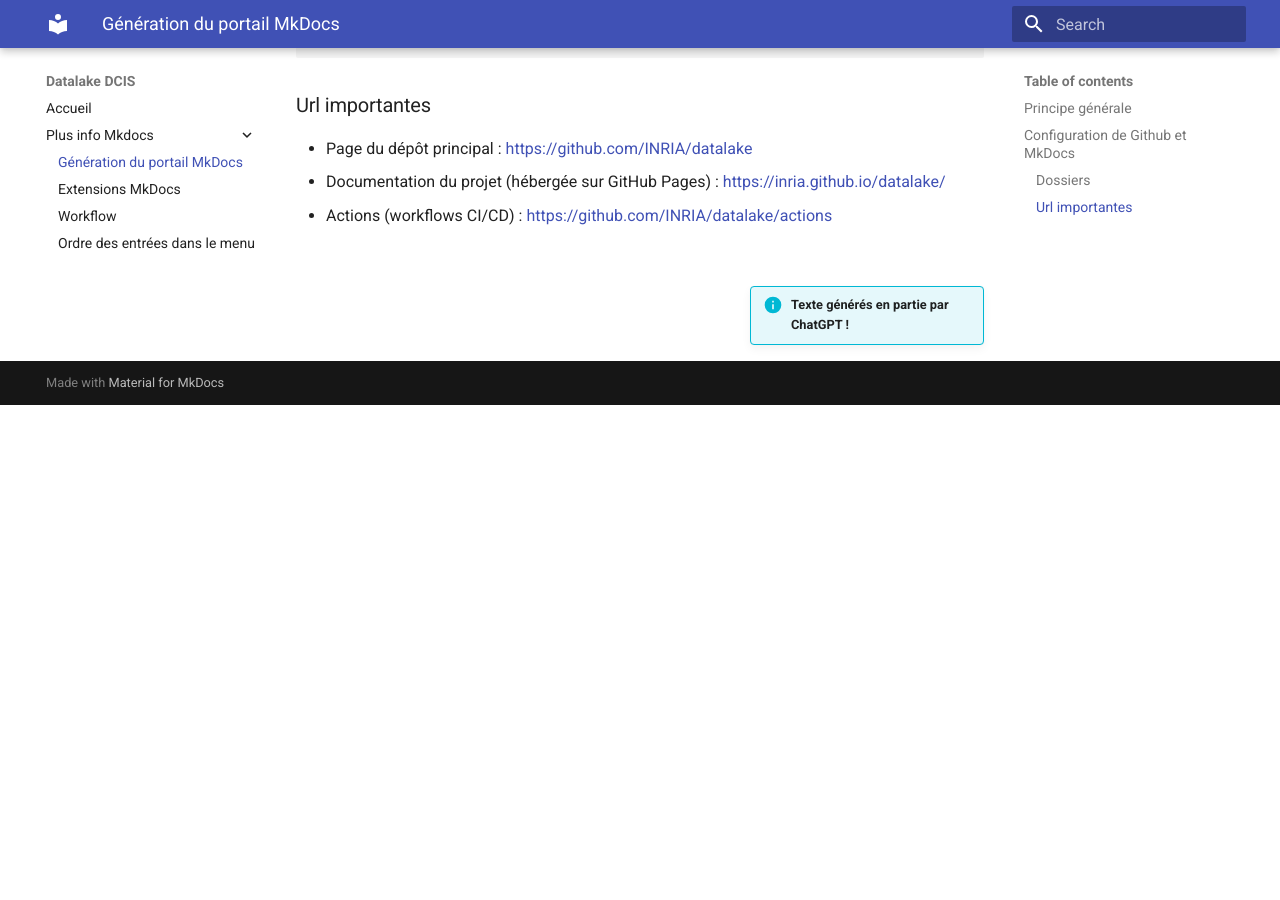
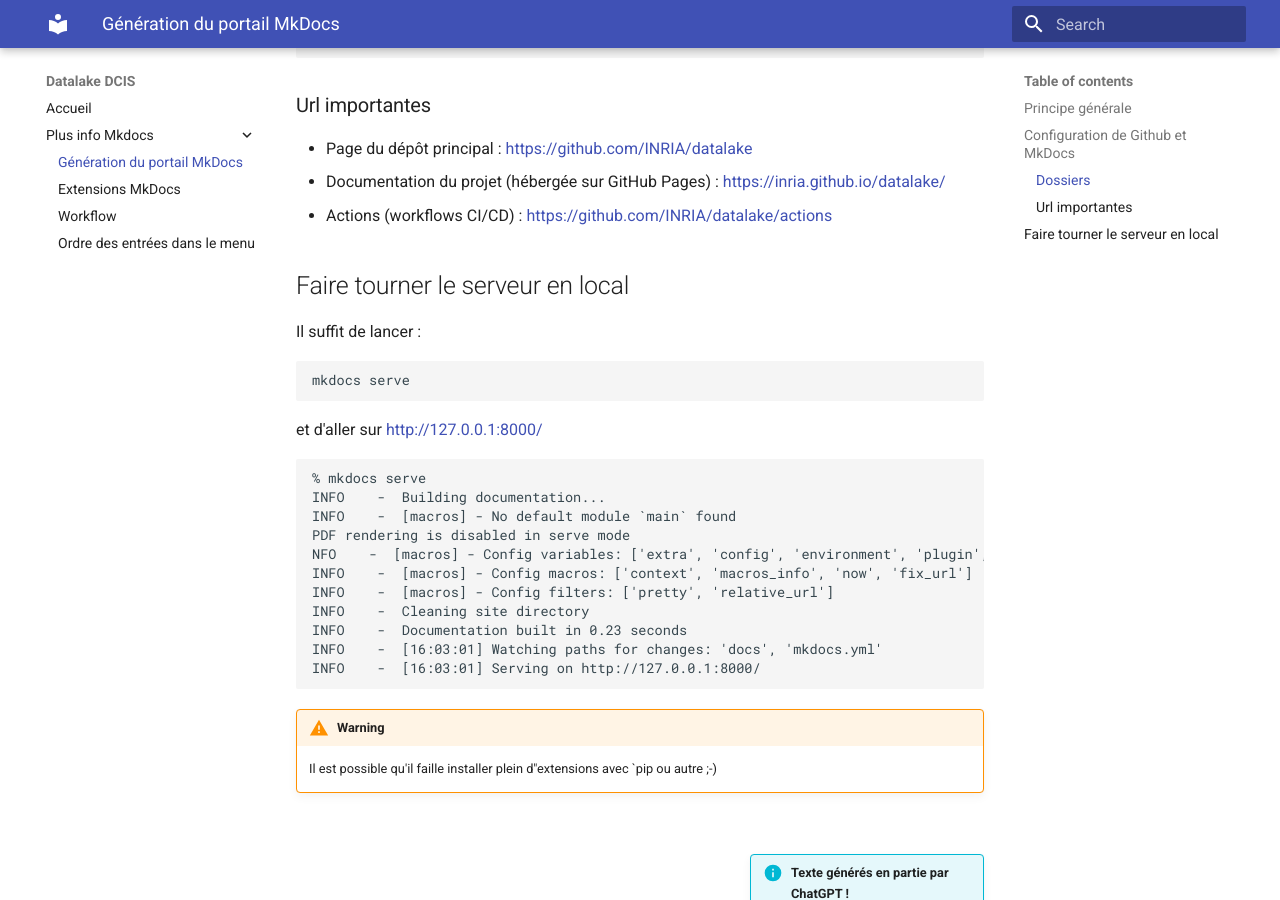
Before and after one commit to INRIA/datalake, an MkDocs documentation site: the page built from docs/Plus-info-Mkdocs/1-github-pages.md, in a window 1280 px wide and 900 px high, scrolled down 954 px. Built offline with MkDocs 1.6.1 and Material for MkDocs 9.7.7, drawn with Linux system fonts in a browser that asks for light colours; before the commit the page ends 1359 px from its top, so only the background shows below that.

Commit message:
add "mkdocs serve" commande

````diff
--- a/docs/Plus-info-Mkdocs/1-github-pages.md
+++ b/docs/Plus-info-Mkdocs/1-github-pages.md
@@ -45,6 +45,33 @@
 - Documentation du projet (hébergée sur GitHub Pages) : https://inria.github.io/datalake/
 - Actions (workflows CI/CD) : https://github.com/INRIA/datalake/actions
 
+## Faire tourner le serveur en local
+
+Il suffit de lancer :
+
+```
+mkdocs serve
+```
+et d'aller sur http://127.0.0.1:8000/
+
+```
+% mkdocs serve
+INFO    -  Building documentation...
+INFO    -  [macros] - No default module `main` found
+PDF rendering is disabled in serve mode
+NFO    -  [macros] - Config variables: ['extra', 'config', 'environment', 'plugin', 'git', 'macros', 'filters', 'filters_builtin']
+INFO    -  [macros] - Config macros: ['context', 'macros_info', 'now', 'fix_url']
+INFO    -  [macros] - Config filters: ['pretty', 'relative_url']
+INFO    -  Cleaning site directory
+INFO    -  Documentation built in 0.23 seconds
+INFO    -  [16:03:01] Watching paths for changes: 'docs', 'mkdocs.yml'
+INFO    -  [16:03:01] Serving on http://127.0.0.1:8000/
+
+
+```
+!!! Warning
+    Il est possible qu'il faille installer plein
+    d"extensions avec `pip ou autre ;-)
 &nbsp;
 
 !!! info inline end "Texte générés en partie par ChatGPT !"
````
